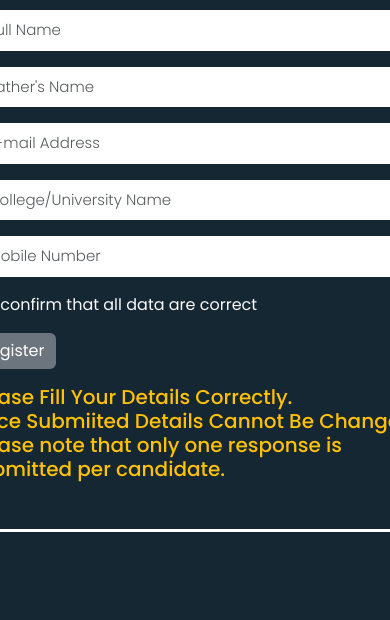
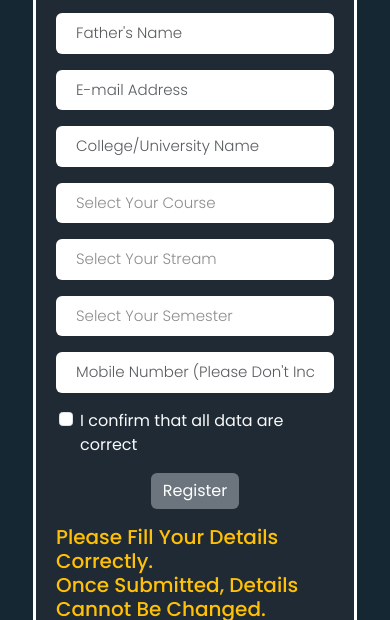
Before and after one commit to anshinfotech/certificate, a website: page index.html in a window 390 px wide. Shown: the part 224-844 px from the top of the page. Drawn offline with nearby package versions, Linux system fonts and the light colour scheme.

Commit message:
frontend error

```diff
--- a/index.html
+++ b/index.html
@@ -26,7 +26,7 @@
       body {
         height: 100%;
         background-color: #152733;
-        overflow: hidden;
+        overflow-x: hidden;
       }
 
       .form-holder {
@@ -36,6 +36,7 @@
         align-items: center;
         text-align: center;
         min-height: 100vh;
+        padding: 15px;
       }
 
       .form-holder .form-content {
@@ -44,7 +45,8 @@
         display: flex;
         justify-content: center;
         align-items: center;
-        padding: 60px;
+        padding: 30px;
+        width: 100%;
       }
 
       .form-content .form-items {
@@ -52,10 +54,11 @@
         padding: 40px;
         display: inline-block;
         width: 100%;
-        min-width: 540px;
+        max-width: 540px;
         border-radius: 10px;
         text-align: left;
         transition: all 0.4s ease;
+        background-color: #202a34;
       }
 
       .form-content h3 {
@@ -81,7 +84,8 @@
 
       .form-content input[type="text"],
       .form-content input[type="email"],
-      .form-content input[type="tel"] {
+      .form-content input[type="tel"],
+      .form-content select {
         width: 100%;
         padding: 9px 20px;
         text-align: left;
@@ -112,17 +116,40 @@
         box-shadow: none;
       }
 
-      .mv-up {
-        margin-top: -9px !important;
-        margin-bottom: 8px !important;
-      }
-
       .invalid-feedback {
         color: #ff606e;
       }
 
       .valid-feedback {
         color: #2acc80;
+      }
+
+      @media (max-width: 768px) {
+        .form-content {
+          padding: 20px;
+        }
+
+        .form-content .form-items {
+          padding: 20px;
+          max-width: 100%;
+          min-width: unset;
+        }
+
+        .form-content h3 {
+          font-size: 24px;
+        }
+
+        .form-content p {
+          font-size: 15px;
+        }
+
+        .form-content input {
+          font-size: 14px;
+        }
+
+        .form-button {
+          text-align: center;
+        }
       }
     </style>
   </head>
@@ -133,9 +160,12 @@
           <div class="form-content">
             <div class="form-items">
               <div class="d-flex justify-content-between align-items-center">
-                <h3>Generate Cetificate</h3>
-
-                <img src="https://res.cloudinary.com/dohhbq1ly/image/upload/v1726642192/ait-logo-white_i0xjbn.png" alt="" style="width: 70px" />
+                <h3>Generate Certificate</h3>
+                <img
+                  src="https://res.cloudinary.com/dohhbq1ly/image/upload/v1726642192/ait-logo-white_i0xjbn.png"
+                  alt=""
+                  style="width: 70px"
+                />
               </div>
               <p>Fill in the data below.</p>
               <form class="requires-validation" novalidate id="certificateForm">
@@ -200,12 +230,88 @@
                 </div>
 
                 <div class="col-md-12">
+                  <select
+                    class="form-control"
+                    name="course"
+                    id="course"
+                    placeholder="Course"
+                    required
+                  >
+                    <option value="" selected disabled>
+                      Select Your Course
+                    </option>
+                    <option value="B.Tech">B.Tech</option>
+                    <option value="BCA">BCA</option>
+                    <option value="B.Sc">B.Sc</option>
+                    <option value="B.Com">B.Com</option>
+                    <option value="MCA">MCA</option>
+                    <option value="M.Sc">M.Sc</option>
+                    <option value="M.Com">M.Com</option>
+                    <option value="Diploma">Diploma</option>
+                    <option value="Others">Others</option>
+                  </select>
+                  <div class="valid-feedback">Course is valid!</div>
+                  <div class="invalid-feedback">
+                    Course field cannot be blank!
+                  </div>
+                </div>
+
+                <div class="col-md-12">
+                  <select
+                    class="form-control"
+                    name="stream"
+                    id="stream"
+                    placeholder="Stream"
+                    required
+                  >
+                    <option value="" selected disabled>
+                      Select Your Stream
+                    </option>
+                    <option value="CSE">CSE</option>
+                    <option value="IT">IT</option>
+                    <option value="ECE">ECE</option>
+                    <option value="EE">EE</option>
+                    <option value="Others">Others</option>
+                  </select>
+                  <div class="valid-feedback">Stream is valid!</div>
+                  <div class="invalid-feedback">
+                    Stream field cannot be blank!
+                  </div>
+                </div>
+
+                <div class="col-md-12">
+                  <select
+                    class="form-control"
+                    name="sem"
+                    id="sem"
+                    placeholder="Semester"
+                    required
+                  >
+                    <option value="" selected disabled>
+                      Select Your Semester
+                    </option>
+                    <option value="1st">1st</option>
+                    <option value="2nd">2nd</option>
+                    <option value="3rd">3rd</option>
+                    <option value="4th">4th</option>
+                    <option value="5th">5th</option>
+                    <option value="6th">6th</option>
+                    <option value="7th">7th</option>
+                    <option value="8th">8th</option>
+                  </select>
+                  <div class="valid-feedback">Semester is valid!</div>
+                  <div class="invalid-feedback">
+                    Semester field cannot be blank!
+                  </div>
+                </div>
+
+                <div class="col-md-12">
                   <input
                     class="form-control"
                     type="tel"
                     name="mobile"
                     id="mobile"
-                    placeholder="Mobile Number"
+                    placeholder="Mobile Number (Please Don't Include +91)"
                     pattern="[0-9]{10}"
                     required
                   />
@@ -214,6 +320,7 @@
                     Please enter a valid 10-digit mobile number!
                   </div>
                 </div>
+
                 <div class="form-check mt-3">
                   <input
                     class="form-check-input"
@@ -222,9 +329,9 @@
                     id="invalidCheck"
                     required
                   />
-                  <label class="form-check-label text-light"
-                    >I confirm that all data are correct</label
-                  >
+                  <label class="form-check-label text-light" for="invalidCheck">
+                    I confirm that all data are correct
+                  </label>
                   <div class="invalid-feedback">
                     Please confirm that the entered data are all correct!
                   </div>
@@ -237,9 +344,10 @@
                 </div>
               </form>
               <h5 class="text-warning mt-3">
-                Please Fill Your Details Correctly. <br>
-                Once Submiited Details Cannot Be Changed. <br>
-                Please note that only one response is submitted per candidate. <br>
+                Please Fill Your Details Correctly. <br />
+                Once Submitted, Details Cannot Be Changed. <br />
+                Please note that only one response is submitted per candidate.
+                <br />
               </h5>
             </div>
           </div>
@@ -283,6 +391,9 @@
             const email = document.getElementById("email").value;
             const college = document.getElementById("college").value;
             const mobile = document.getElementById("mobile").value;
+            const sem = document.getElementById("sem").value;
+            const stream = document.getElementById("stream").value;
+            const course = document.getElementById("course").value;
 
             // Make POST request to backend
             const response = await fetch("/get-certificate", {
@@ -296,8 +407,13 @@
                 email,
                 college,
                 mobile,
+                sem,
+                stream,
+                course,
               }),
             });
+
+            let res = await response.json();
 
             // Handle PDF download
             if (response.ok) {
@@ -310,7 +426,10 @@
               a.click();
               a.remove(); // Clean up
             } else {
-              alert("Failed to generate certificate");
+              if (res.success === false) {
+                alert(res.message);
+                return;
+              }
             }
           } catch (error) {
             console.log(error);
```
Also changed, not shown: index.js (+32 -8 lines).
